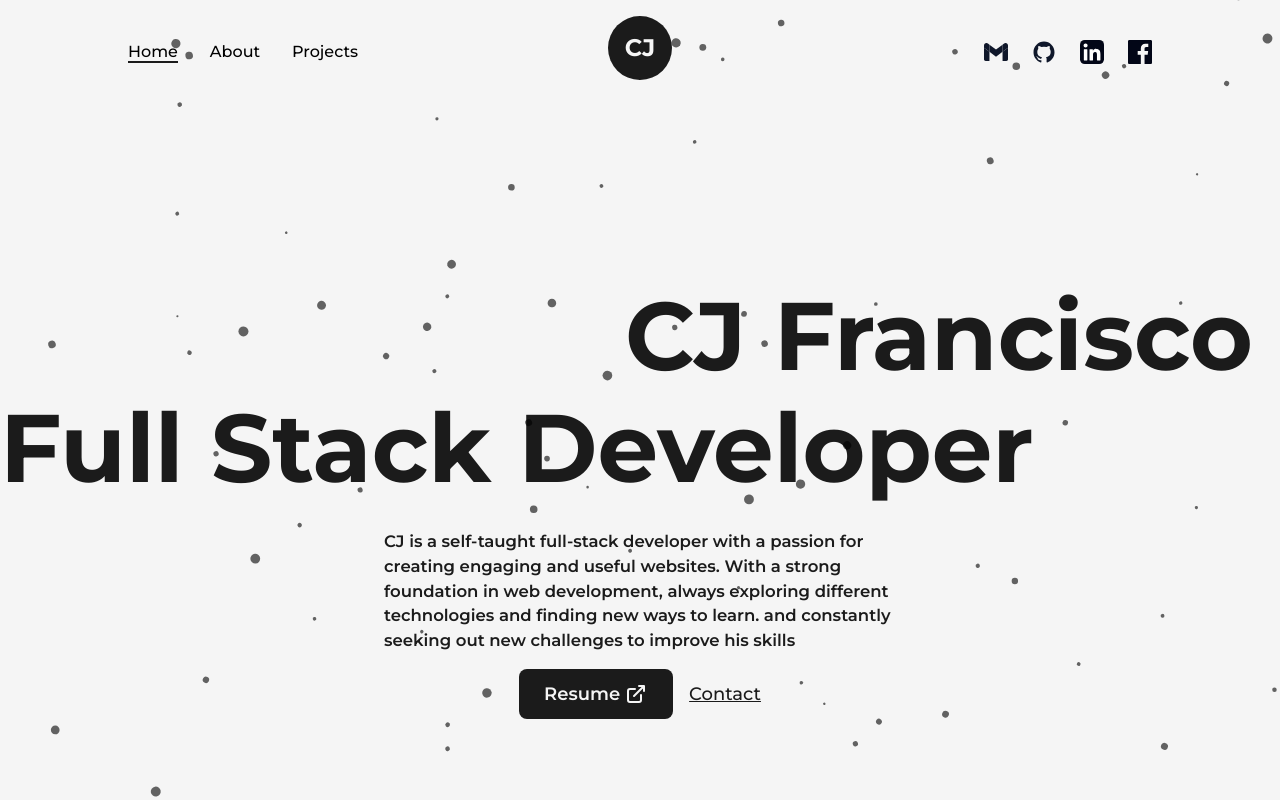
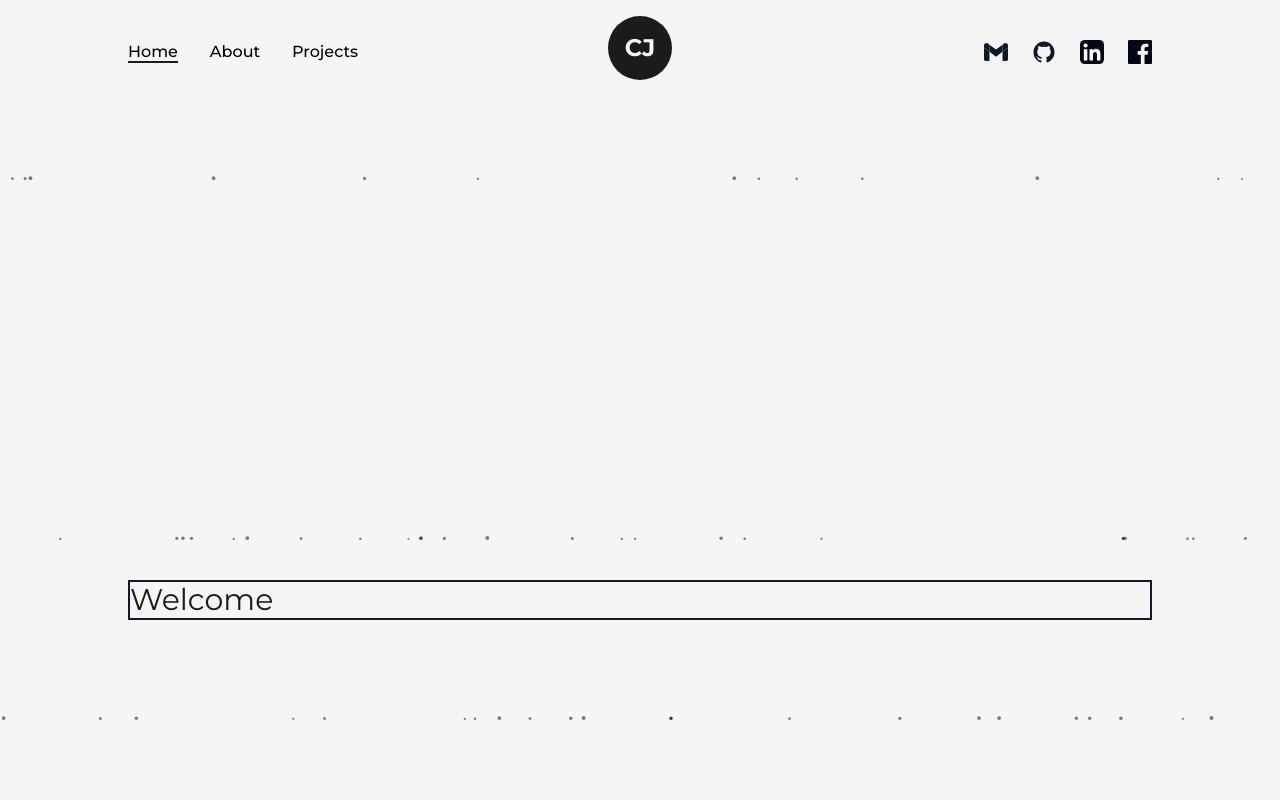
Before and after one commit to CodeChd/Portfolio, a Next.js app: page / in a window 1280 px wide. Shown: the top 800 px of the page. Built offline with nearby package versions, Linux system fonts and the light colour scheme.

Commit message:
Update portfolio  modify particles

```diff
--- /dev/null
+++ b/const/data.ts
@@ -0,0 +1,53 @@
+// <AnimatedText
+// text="CJ Francisco"
+// className="!w-[80%] overflow-hidden mx-auto !text-9xl absolute right-0 top-[36%] !normal-case !text-right xxl:!text-8xl xl:!text-7xl xl:top-[40%] lg:!text-right lg:!w-full lg:!text-6xl lg:top-[40%] md:!text-5xl md:top-[40%] sm:!text-center sm:top-[50%] "
+// />
+// <AnimatedText
+// text="Full Stack Developer"
+// className="!w-full !text-9xl max-w-full absolute left-0 top-[50%] !normal-case !text-left  xxl:!text-8xl xl:!text-7xl lg:!text-left lg:!w-full lg:!text-6xl md:top-[48%] md:!text-5xl sm:!text-center sm:top-[59%]"
+// />
+// <div className="flex items-center justify-between w-fulll ">
+// <div className="w-1/2 flex mx-auto flex-col items-center justify-center">
+//   {/* Note : Responsive Text Technique */}
+
+//   <motion.p
+//     initial={{ y: 20, opacity: 0 }}
+//     whileInView={{ y: 0, opacity: 1 }}
+//     transition={{ delay: 0.7, duration: 0.3 }}
+//     className="my-4 text-[16.55px] font-[600] sm:hidden"
+//   >
+//     CJ is a self-taught full-stack developer with a passion for
+//     creating engaging and useful websites. With a strong foundation
+//     in web development, always exploring different technologies and
+//     finding new ways to learn. and constantly seeking out new
+//     challenges to improve his skills
+//   </motion.p>
+
+//   {/* resume & contact links */}
+//   <motion.div
+//     initial={{ y: 20, opacity: 0 }}
+//     whileInView={{ y: 0, opacity: 1 }}
+//     transition={{ delay: 1, duration: 0.3 }}
+//     className="flex items-center self-center sm:mt-[3rem] "
+//   >
+//     <Link
+//       href="/carl jandel francisco.pdf"
+//       target="_blank"
+//       className="flex items-center p-2.5 px-6 bg-dark text-light
+//   rounded-lg text-lg font-semibold hover:bg-light hover:text-dark
+//   border border-solid border-transparent hover:border-dark"
+//       download={true}
+//     >
+//       Resume
+//       <LinkArrow className="w-6 ml-1 sm:w-6 sm: h-6" />
+//     </Link>
+//     <Link
+//       href="mailto:drowzyking1126@gmail.com"
+//       target="_blank"
+//       className="ml-4 text-lg font-medium capitalize text-dark underline "
+//     >
+//       Contact
+//     </Link>
+//   </motion.div>
+// </div>
+// </div>
--- a/src/pages/index.tsx
+++ b/src/pages/index.tsx
@@ -13,10 +13,8 @@ import { motion } from "framer-motion";
 export default function Home() {
   const router = useRouter();
   const particlesInit = useCallback(async (engine: any) => {
-
     await loadFull(engine);
   }, []);
-
 
   //change state based on screen size
   const [particlesMedia, setParticlesMedia] = useState<Boolean>(false);
@@ -58,59 +56,21 @@ export default function Home() {
       <Transition />
       <main className="flex items-center text-dark w-full min-h-screen -z-1">
         <Layout className="mt-[12rem]">
-          <AnimatedText
-            text="CJ Francisco"
-            className="!w-[80%] overflow-hidden mx-auto !text-9xl absolute right-0 top-[36%] !normal-case !text-right xxl:!text-8xl xl:!text-7xl xl:top-[40%] lg:!text-right lg:!w-full lg:!text-6xl lg:top-[40%] md:!text-5xl md:top-[40%] sm:!text-center sm:top-[50%] "
-          />
-          <AnimatedText
-            text="Full Stack Developer"
-            className="!w-full !text-9xl max-w-full absolute left-0 top-[50%] !normal-case !text-left  xxl:!text-8xl xl:!text-7xl lg:!text-left lg:!w-full lg:!text-6xl md:top-[48%] md:!text-5xl sm:!text-center sm:top-[59%]"
-          />
-          <div className="flex items-center justify-between w-fulll ">
-            <div className="w-1/2 flex mx-auto flex-col items-center justify-center">
-              {/* Note : Responsive Text Technique */}
+          <main className="border-solid border-2 border-gray-900">
+            <h1 className="text-3xl">{`Welcome`}</h1>
+            <div className="flex ">
+              <img src="" alt="" />
+              <div>
+                <div>
+                  <p></p>
+                  <p></p>
+                </div>
+                <p>
 
-              <motion.p
-                initial={{ y: 20, opacity: 0 }}
-                whileInView={{ y: 0, opacity: 1 }}
-                transition={{ delay: 0.7, duration: 0.3 }}
-                className="my-4 text-[16.55px] font-[600] sm:hidden"
-              >
-                CJ is a self-taught full-stack developer with a passion for
-                creating engaging and useful websites. With a strong foundation
-                in web development, always exploring different technologies and
-                finding new ways to learn. and constantly seeking out new
-                challenges to improve his skills
-              </motion.p>
-
-              {/* resume & contact links */}
-              <motion.div
-                initial={{ y: 20, opacity: 0 }}
-                whileInView={{ y: 0, opacity: 1 }}
-                transition={{ delay: 1, duration: 0.3 }}
-                className="flex items-center self-center sm:mt-[3rem] "
-              >
-                <Link
-                  href="/carl jandel francisco.pdf"
-                  target="_blank"
-                  className="flex items-center p-2.5 px-6 bg-dark text-light
-              rounded-lg text-lg font-semibold hover:bg-light hover:text-dark
-              border border-solid border-transparent hover:border-dark"
-                  download={true}
-                >
-                  Resume
-                  <LinkArrow className="w-6 ml-1 sm:w-6 sm: h-6" />
-                </Link>
-                <Link
-                  href="mailto:drowzyking1126@gmail.com"
-                  target="_blank"
-                  className="ml-4 text-lg font-medium capitalize text-dark underline "
-                >
-                  Contact
-                </Link>
-              </motion.div>
+                </p>
+              </div>
             </div>
-          </div>
+          </main>
         </Layout>
 
         <div className=" absolute">
@@ -139,7 +99,7 @@ export default function Home() {
                     type: "circle",
                   },
                   opacity: {
-                    value: 0.6,
+                    value: 0.5,
                     random: false,
                     anim: {
                       enable: false,
@@ -149,7 +109,7 @@ export default function Home() {
                     },
                   },
                   size: {
-                    value: 5,
+                    value: 2,
                     random: true,
                     anim: {
                       enable: false,
@@ -161,26 +121,26 @@ export default function Home() {
                   rotate: {
                     value: 0,
                     random: true,
-                    direction: "anti-clockwise",
+                    direction: "clockwise",
                     animation: {
-                      enable: true,
-                      speed: 3,
+                      enable: false,
+                      speed: 5,
                       sync: false,
                     },
                   },
                   line_linked: {
                     enable: false,
-                    distance: 110,
+                    distance: 150,
                     color: "#0f172a",
-                    opacity: 0.4,
-                    width: 2,
+                    opacity: 0,
+                    width: 0,
                   },
                   move: {
                     enable: true,
-                    speed: 1.3,
-                    direction: "none",
+                    speed: 30,
+                    direction: "bottom",
                     random: false,
-                    straight: false,
+                    straight: true,
                     out_mode: "out",
                     attract: {
                       enable: false,
@@ -193,7 +153,7 @@ export default function Home() {
                   events: {
                     onhover: {
                       enable: true,
-                      mode: ["repulse"],
+                      mode: "repulse",
                     },
                     onclick: {
                       enable: false,
@@ -203,23 +163,23 @@ export default function Home() {
                   },
                   modes: {
                     grab: {
-                      distance: 800,
+                      distance: 400,
                       line_linked: {
                         opacity: 1,
                       },
                     },
                     bubble: {
-                      distance: 20,
-                      size: 45,
+                      distance: 400,
+                      size: 40,
                       duration: 2,
-                      opacity: 8,
+                      opacity: 9,
                       speed: 3,
                     },
                     repulse: {
                       distance: 90,
                     },
                     push: {
-                      particles_nb: 0,
+                      particles_nb: 1,
                     },
                     remove: {
                       particles_nb: 0,
@@ -235,3 +195,5 @@ export default function Home() {
     </>
   );
 }
+
+//
--- a/src/pages/projects.tsx
+++ b/src/pages/projects.tsx
@@ -1,10 +1,10 @@
-import AnimatedText from "../components/AnimatedText";
+// import AnimatedText from "../components/AnimatedText";
 import { GithubIcon } from "../components/Icon";
 import Layout from "../components/Layout";
 import Head from "next/head";
 import Image from "next/image";
 import Link from "next/link";
-import { Resources } from "../data/data";
+import { Resources } from "../data/data.js";
 import { motion } from "framer-motion";
 import Transition from "../components/Transition";
 
@@ -116,10 +116,10 @@ const projects = () => {
       <Transition/>
       <main className="w-full mb-16 flex flex-col items-center justify-between ">
         <Layout className="pt-16">
-          <AnimatedText
+          {/* <AnimatedText
             text="The best way to predict the future is to invent it!"
             className="mb-16 lg:!text-7xl sm:mb-8 sm:!text-6xl xs:!text-4xl "
-          />
+          /> */}
 
           <div className="w-full grid grid-cols-12 gap-11 md:gap-6 ">
             <motion.div
@@ -161,12 +161,12 @@ const projects = () => {
             className="col-span-4 xl:col-span-6 md:col-span-12">
               <Project
                 img={Resources[2].imgUrl}
-                title="Dev Finder"
-                summary="Dev Finder is an app that enables users to discover and display information about other GitHub users, presented through engaging visuals."
+                title="Psy Games"
+                summary="a discovery game app that enables users to search for popular or trending games. The app will provide a platform for users to explore and discover new games that match their interests. It will help users stay up-to-date with the latest trends in the gaming industry."
                 link="https://github.com/CodeChd/dev-finder"
                 type="Featured Project"
                 github="https://github.com/CodeChd"
-                stack="ReactJS"
+                stack="ReactJS Zustand React-Query"
                 stackClassName="text-start w-max"
                 live="https://dev-findr-cjfrancisco.netlify.app"
               />
```
